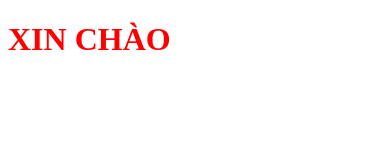
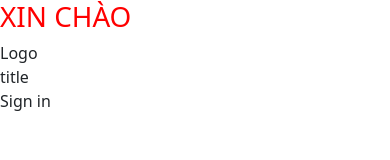
Before and after one commit to NNTruong0309/muabanct.vn, a plain HTML site: page index.html in a window 390 px wide. Drawn offline with nearby package versions, Linux system fonts and the light colour scheme.

Commit message:
trang chu

```diff
--- a/index.html
+++ b/index.html
@@ -3,9 +3,17 @@
 <head>
     <meta charset="UTF-8">
     <meta name="viewport" content="width=device-width, initial-scale=1.0">
+    <link href="https://cdn.jsdelivr.net/npm/bootstrap@5.3.3/dist/css/bootstrap.min.css" rel="stylesheet" integrity="sha384-QWTKZyjpPEjISv5WaRU9OFeRpok6YctnYmDr5pNlyT2bRjXh0JMhjY6hW+ALEwIH" crossorigin="anonymous">
+    <script src="https://cdn.jsdelivr.net/npm/bootstrap@5.3.3/dist/js/bootstrap.bundle.min.js" integrity="sha384-YvpcrYf0tY3lHB60NNkmXc5s9fDVZLESaAA55NDzOxhy9GkcIdslK1eN7N6jIeHz" crossorigin="anonymous"></script>
     <title>Trang chủ</title>
 </head>
 <body>
     <h1 style="color: red;"> XIN CHÀO </h1>
+    <div class="row">
+        <div class="col-md-4">Logo</div>
+        <div class="col-md-4">title</div>
+        <div class="col-md-4">Sign in</div>
+    </div>
+
 </body>
 </html>
```
Also changed, not shown: CSS/index.css (added).
